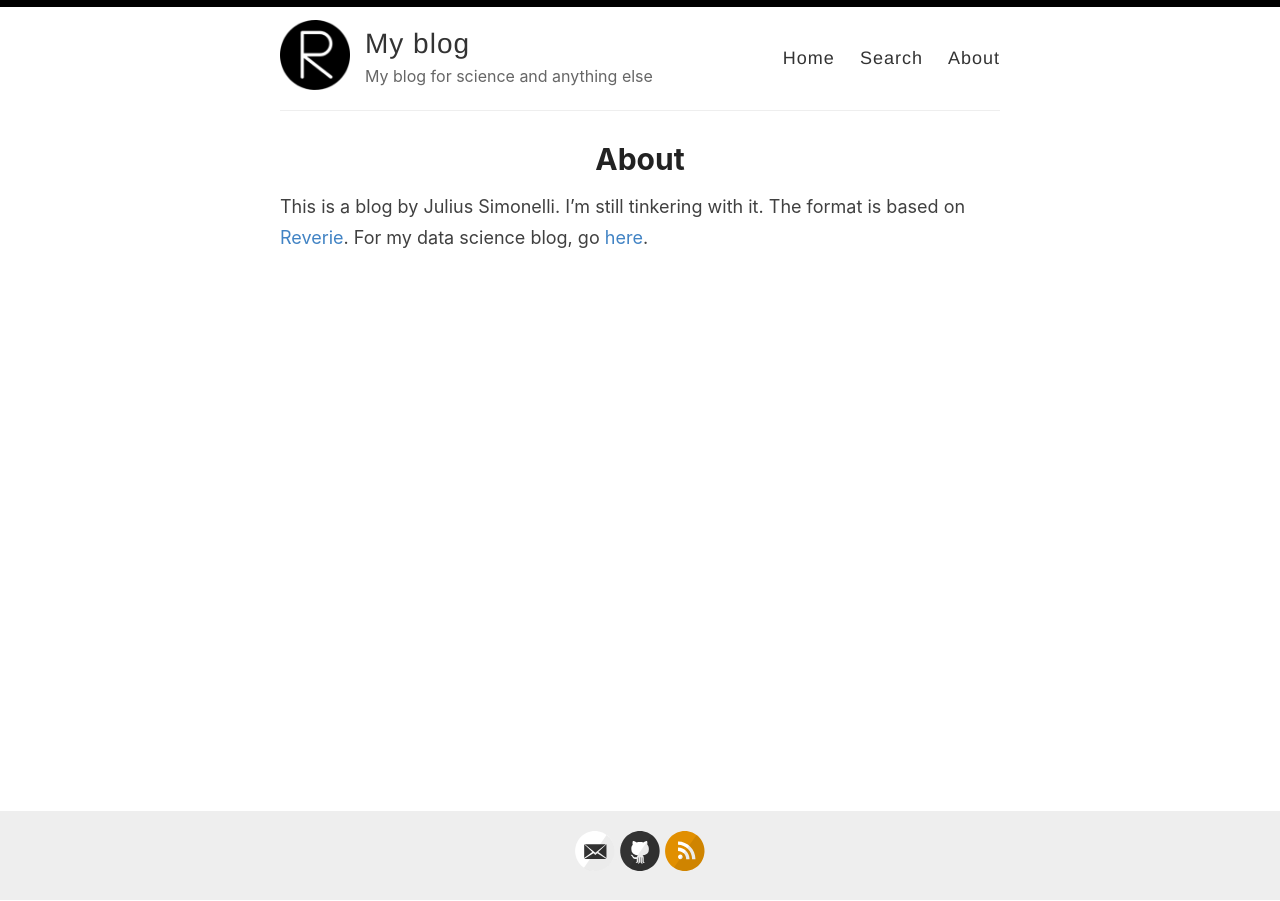
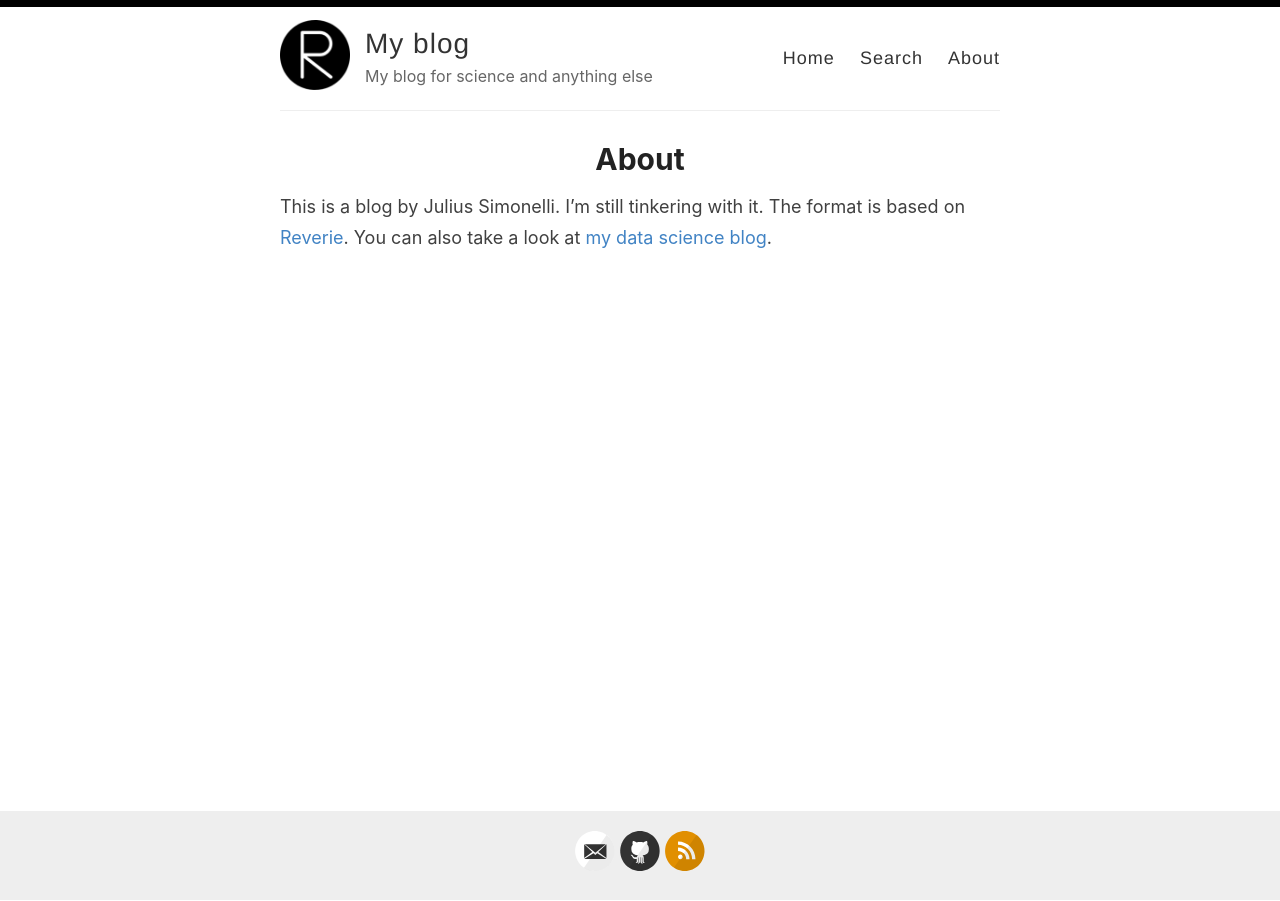
Before and after one commit to jss367/blog, a Jekyll site: the page built from _pages/about.md, in a window 1280 px wide. Built offline with Jekyll 4.4.1, drawn with Linux system fonts in a browser that asks for light colours.

Commit message:
Update about.md

```diff
--- a/_pages/about.md
+++ b/_pages/about.md
@@ -4,4 +4,4 @@ title: About
 permalink: /about/
 ---
 
-This is a blog by Julius Simonelli. I'm still tinkering with it. The format is based on [Reverie](https://github.com/amitmerchant1990/reverie). For my data science blog, go [here](https://jss367.github.io/).
+This is a blog by Julius Simonelli. I'm still tinkering with it. The format is based on [Reverie](https://github.com/amitmerchant1990/reverie). You can also take a look at [my data science blog](https://jss367.github.io/).
```
